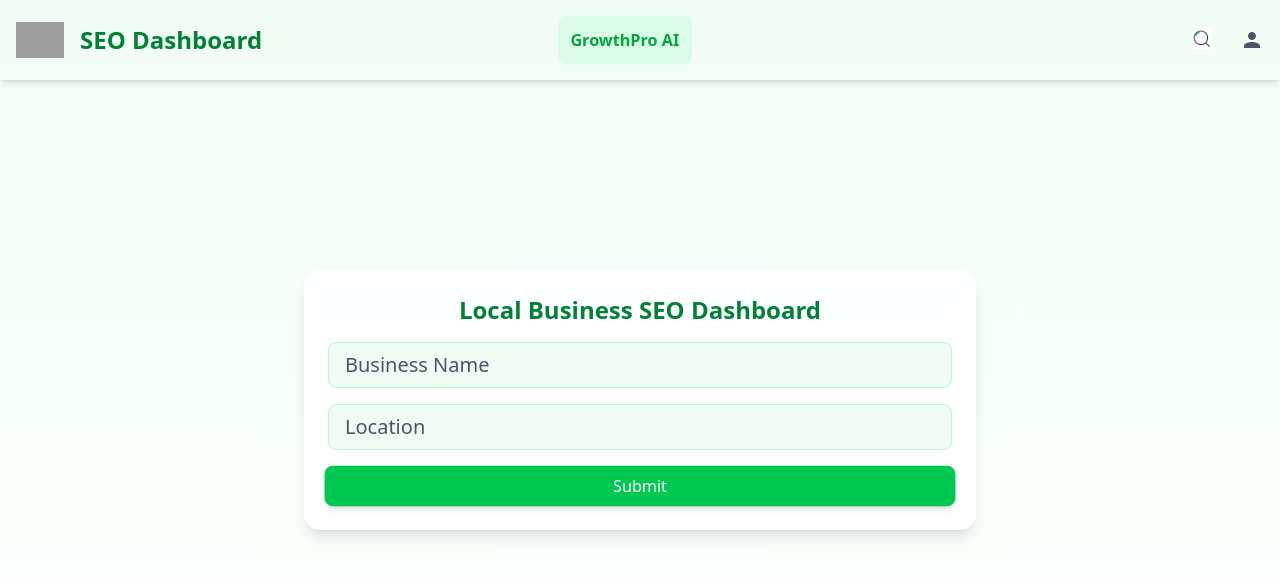
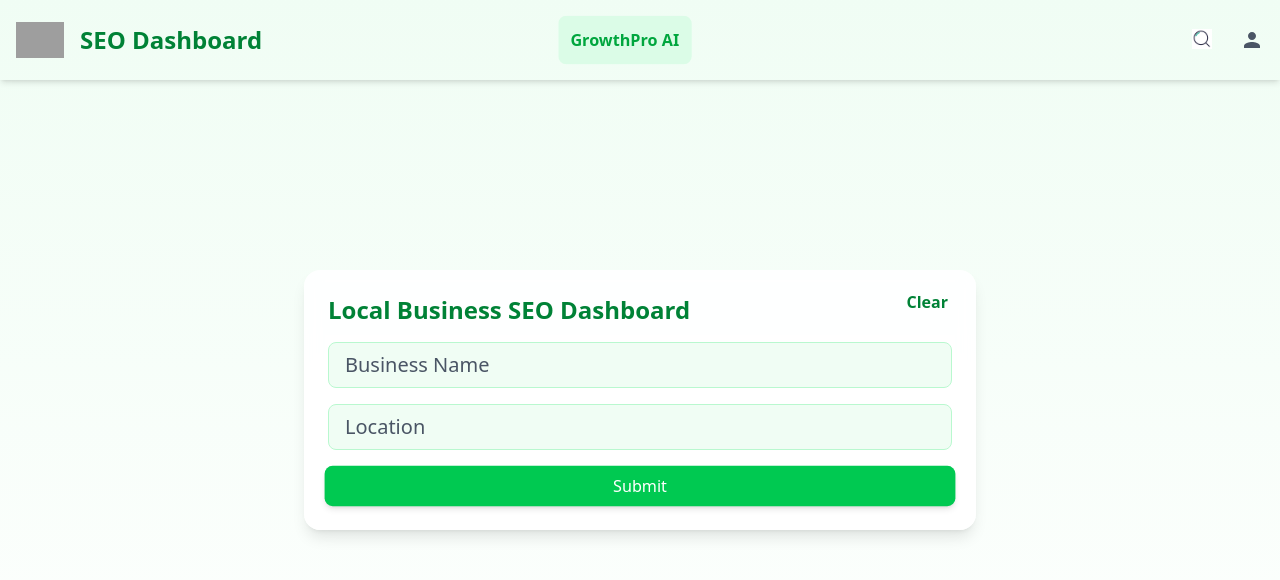
Before and after one commit to ChakradharA2003/GrowthProAIAssignment, a React (Vite) app in the folder client/: page / in a window 1280 px wide. Shown: the top 580 px of the page. Built offline with nearby package versions, Linux system fonts and the light colour scheme; grey boxes are pictures that could not be loaded.

Commit message:
Update App.jsx

```diff
--- a/client/src/App.jsx
+++ b/client/src/App.jsx
@@ -148,14 +148,31 @@ function App() {
     <>
       <Header />
       <div className="min-h-screen w-full bg-gradient-to-b from-green-50 to-white flex items-center justify-center px-4 py-8">
-        <div className="w-full max-w-2xl bg-white/90 backdrop-blur-sm shadow-lg rounded-2xl p-6 space-y-6 transition-all duration-300 hover:shadow-xl">
-          <h1 className="text-4xl font-bold text-center text-green-700 mb-4 animate-fade-in md:text-2xl text-lg">
+  <div className="w-full max-w-2xl bg-white/90 backdrop-blur-sm shadow-lg rounded-2xl p-6 space-y-6 transition-all duration-300 hover:shadow-xl relative">
+
+
+    <button
+      onClick={() => {
+        setName('');
+        setLocation('');
+        setBusinessData(null);
+        setError('');
+        setApiStatus(apiStates.initial);
+      }}
+      className="absolute cursor-pointer top-4 right-4 text-green-700 hover:text-green-900 bg-transparent text-sm md:text-base font-semibold px-3 py-1 rounded transition-all duration-200"
+    >
+      Clear
+    </button>
+
+    <h1 className="text-4xl font-bold text-left text-green-700 mb-4 animate-fade-in md:text-2xl text-lg">
       Local Business SEO Dashboard
     </h1>
+
     {renderForm()}
     {renderView()}
   </div>
 </div>
+
     </>
   )
 }
```
Lines whose indentation alone changed are shown as unchanged.
